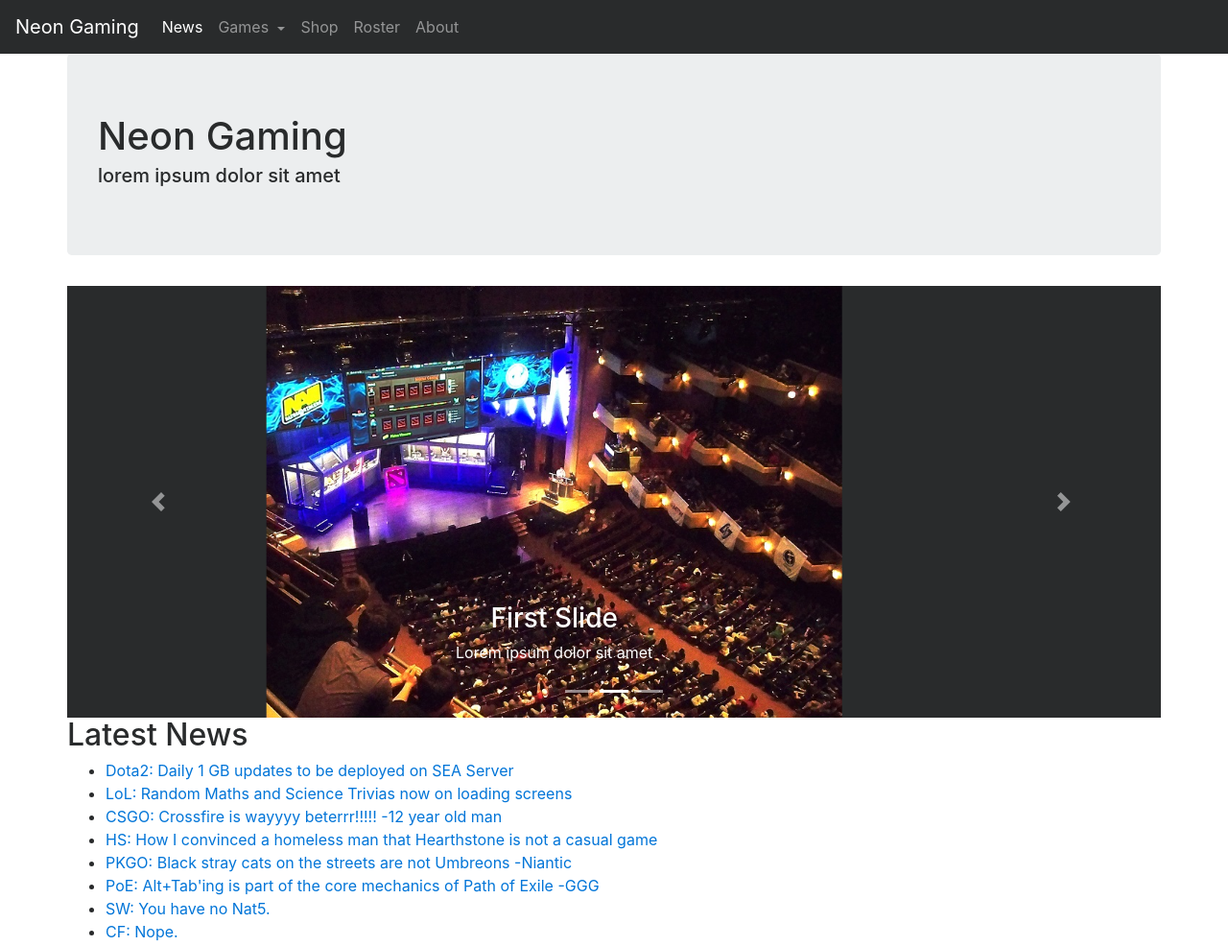
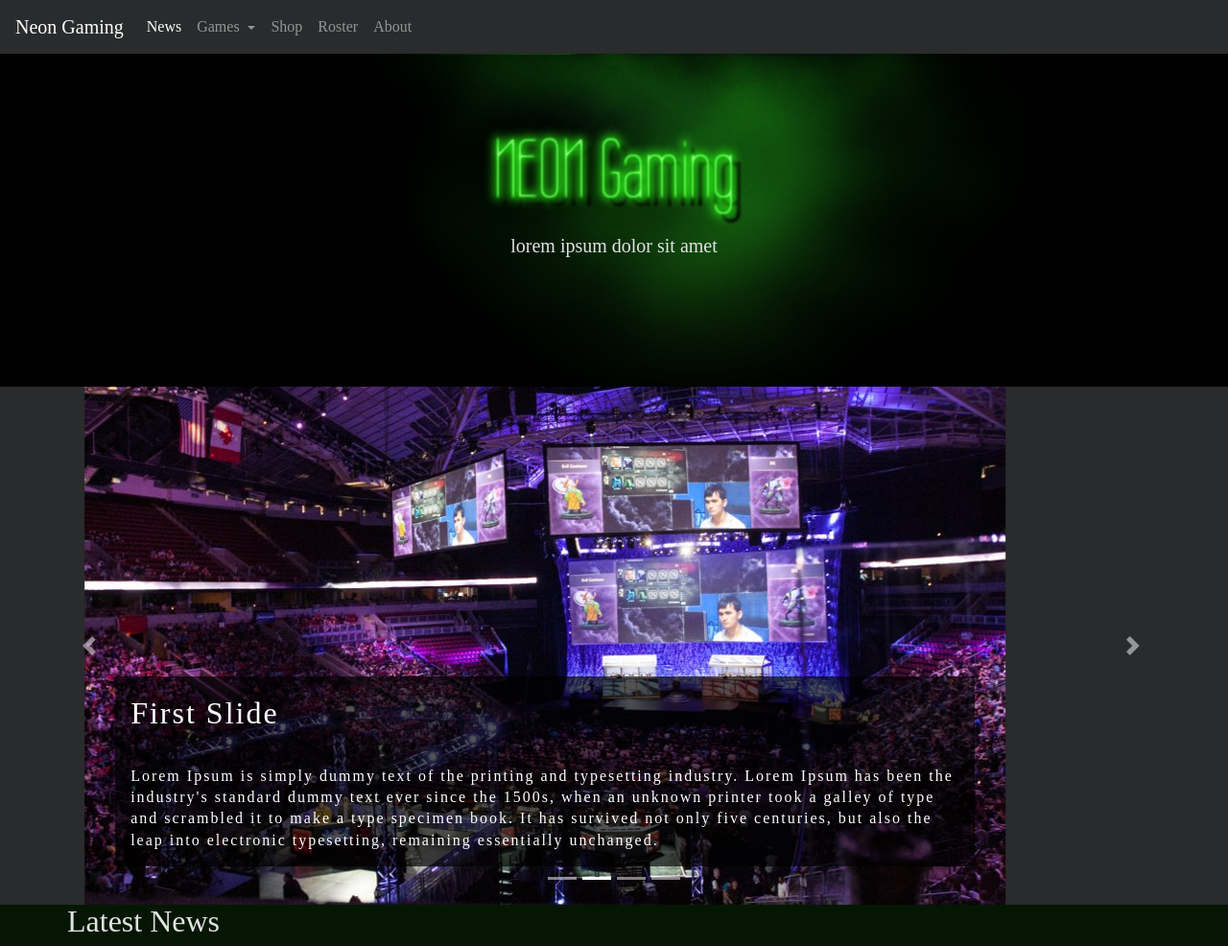
Before and after one commit to rader90/neongaming, a website: page src/index.html in a window 1280 px wide. Shown: the top 986 px of the page at 96% size. Drawn offline with nearby package versions, Linux system fonts and the light colour scheme; files that its build step writes are made by us from their sources; a script that the page names is missing.

Commit message:
tweaked carousel

```diff
--- a/src/index.html
+++ b/src/index.html
@@ -11,14 +11,7 @@
 <!-- -------------FONT AWESOME CSS -------------------->
     <link rel="stylesheet" href="https://maxcdn.bootstrapcdn.com/font-awesome/4.7.0/css/font-awesome.min.css">
 <!-- --------------------------------------------------- -->
-<style>
-  .tmp-img {
-    height: 450px;
-  }
-  .headlines {
-    background-color: #292b2c;
-  }
-</style>
+    <link rel="stylesheet" href="styles/style.css">
   </head>
   <body>
     <nav class="navbar navbar-toggleable-md navbar-inverse bg-inverse sticky-top">
@@ -47,16 +40,12 @@
       </div>
     </nav>
 
-    <div class="container">
-      <div class="row">
-        <div class="col-md-12 header jumbotron">
-          <h1>Neon Gaming</h1>
-          <h5>lorem ipsum dolor sit amet</h5>
-        </div>
+    <div class="container-fluid px-0" id="header">
+      <img src="images/logo_300.png" alt="Neon gaming" class="d-block mx-auto img-fluid">
+      <h5 class="text-center">lorem ipsum dolor sit amet</h5>
     </div>
 
-      <div class="row">
-        <div class="col-md-12 headlines">
+    <div class="container-fluid px-0" id="main-carousel">
           <!-- HEADLINES (CAROUSEL) -->
           <div id="headlinesCarouselControls" class="carousel slide" data-ride="carousel">
             <!-- CAROUSEL INDICATORS -->
@@ -64,28 +53,52 @@
               <li data-target="#headlinesCarouselControls" data-slide-to="0" class="active"></li>
               <li data-target="#headlinesCarouselControls" data-slide-to="1"></li>
               <li data-target="#headlinesCarouselControls" data-slide-to="2"></li>
+              <li data-target="#headlinesCarouselControls" data-slide-to="3"></li>
             </ol>
             <div class="carousel-inner" role="listbox">
               <!--- CAROUSEL ITEMS -->
               <div class="carousel-item active">
-                <img src="images/f1.jpg" alt="first slide" class="d-block img-fluid mx-auto tmp-img">
+                <img src="images/1.jpg" alt="first slide" class="d-block img-fluid mx-auto tmp-img">
                 <div class="carousel-caption">
-                  <h3>First Slide</h3>
-                  <p>Lorem ipsum dolor sit amet</p>
+                  <h2>First Slide</h2>
+                  <p>Lorem Ipsum is simply dummy text of the printing and typesetting industry.
+                     Lorem Ipsum has been the industry's standard dummy text ever since the 1500s,
+                     when an unknown printer took a galley of type and scrambled it to make a type
+                     specimen book. It has survived not only five centuries, but also the leap into
+                     electronic typesetting, remaining essentially unchanged.</p>
                 </div>
               </div>
               <div class="carousel-item">
-                <img src="images/f2.jpg" alt="second slide" class="d-block img-fluid mx-auto tmp-img">
+                <img src="images/2.jpg" alt="second slide" class="d-block img-fluid mx-auto tmp-img">
                 <div class="carousel-caption">
-                  <h3>Second Slide</h3>
-                  <p>Lorem ipsum dolor sit amet</p>
+                  <h2>Second Slide</h2>
+                  <p>Lorem ipsum dolor sit ameLorem Ipsum is simply dummy text of the printing and typesetting industry.
+                     Lorem Ipsum has been the industry's standard dummy text ever since the 1500s,
+                     when an unknown printer took a galley of type and scrambled it to make a type
+                     specimen book. It has survived not only five centuries, but also the leap into
+                     electronic typesetting, remaining essentially unchanged.t</p>
                 </div>
               </div>
               <div class="carousel-item">
-                <img src="images/f3.jpg" alt="third slide" class="d-block img-fluid mx-auto tmp-img" >
+                <img src="images/3.jpg" alt="third slide" class="d-block img-fluid mx-auto tmp-img" >
                   <div class="carousel-caption">
-                  <h3>Third Slide</h3>
-                  <p>Lorem ipsum dolor sit amet</p>
+                  <h2>Third Slide</h2>
+                  <p>Lorem ipsum dolor sit aLorem Ipsum is simply dummy text of the printing and typesetting industry.
+                     Lorem Ipsum has been the industry's standard dummy text ever since the 1500s,
+                     when an unknown printer took a galley of type and scrambled it to make a type
+                     specimen book. It has survived not only five centuries, but also the leap into
+                     electronic typesetting, remaining essentially unchanged.met</p>
+                </div>
+              </div>
+              <div class="carousel-item">
+                <img src="images/4.jpg" alt="fourth slide" class="d-block img-fluid mx-auto tmp-img" >
+                  <div class="carousel-caption">
+                  <h2>Fourth Slide</h2>
+                  <p>Lorem ipsum dolor sit amLorem Ipsum is simply dummy text of the printing and typesetting industry.
+                     Lorem Ipsum has been the industry's standard dummy text ever since the 1500s,
+                     when an unknown printer took a galley of type and scrambled it to make a type
+                     specimen book. It has survived not only five centuries, but also the leap into
+                     electronic typesetting, remaining essentially unchanged.et</p>
                 </div>
               </div>
             </div>
@@ -101,8 +114,8 @@
           </div>
           <!-- --------------- -->
     </div>
-      </div>
 
+    <div class="container">
       <div class="row">
         <div class="latest">
           <!-- LATEST NEWS (LINKS) -->
--- a/src/styles/style.scss
+++ b/src/styles/style.scss
@@ -0,0 +1,85 @@
+/* VARIABLES */
+$blk : #000000;
+$wht: #FFFFFF;
+$d_gray : #292b2c;
+$d_green : #051702;
+$neon: #045209;
+$bg_smoke : './../images/bg.jpg';
+/* ************************** */
+
+/* MIXINS */
+@mixin main_typo {
+  font-family: Raleway, 'sans serif';
+  color: #e2e2e2;
+}
+@mixin bg_gradient {
+  background: linear-gradient(180deg, #000000, #051702 48%, #051702);
+}
+
+@mixin bg_main {
+  background-image: url($bg_smoke);
+  background-repeat: no-repeat;
+  background-position: top;
+  padding-top: 4%;
+  padding-bottom: 10%;
+  background-attachment: scroll;
+}
+
+@mixin neon_carousel {
+  border: 1px solid #00FF00;
+  opacity: 0.55;
+}
+
+@mixin neon_border {
+  border-style:groove;
+  border: 1px solid $neon;
+}
+
+@mixin carousel_desc {
+  //position: absolute !important;
+  //top: 8 !important;
+//  padding-top: 0 !important;
+
+}
+
+@mixin tint {
+  background-color: rgba(0,0,0,0.67);
+}
+
+@mixin typo_carousel {
+  padding: 16px;
+  letter-spacing: 2px;
+  line-height: 140%;
+}
+
+/*@mixin green_black_v {
+  background: linear-gradient(90deg, $d_green, $blk 4%, $blk 96%, $d_green);
+}*/
+/* *************************** */
+
+html>body {
+  @include main_typo;
+  @include bg_gradient;
+}
+
+div#header {
+  @include bg_main;
+  background-color: $blk;
+}
+
+/*.container .header {
+  @include bg_main;
+}*/
+
+div#main-carousel {
+  background-color: $d_gray;
+  .carousel-caption {
+    h2, p {
+      @include tint;
+      @include typo_carousel;
+      text-align: left;
+      margin-top: 0;
+      margin-bottom: 0;
+    }
+  }
+}
```
Also changed, not shown: gulpfile.js (+11 -20 lines), build/images/1.jpg (added), build/images/2.jpg (added), build/images/3.jpg (added), build/images/4.jpg (added), build/images/bg.jpg (added), build/images/f1.jpg (deleted), build/images/f2.jpg (deleted), build/images/f3.jpg (deleted), build/images/logo_300.png (added), build/index.html, build/styles/style.css (added), src/images/1.jpg (added), src/images/2.jpg (added), 5 more files. Lines whose indentation alone changed are shown as unchanged.
